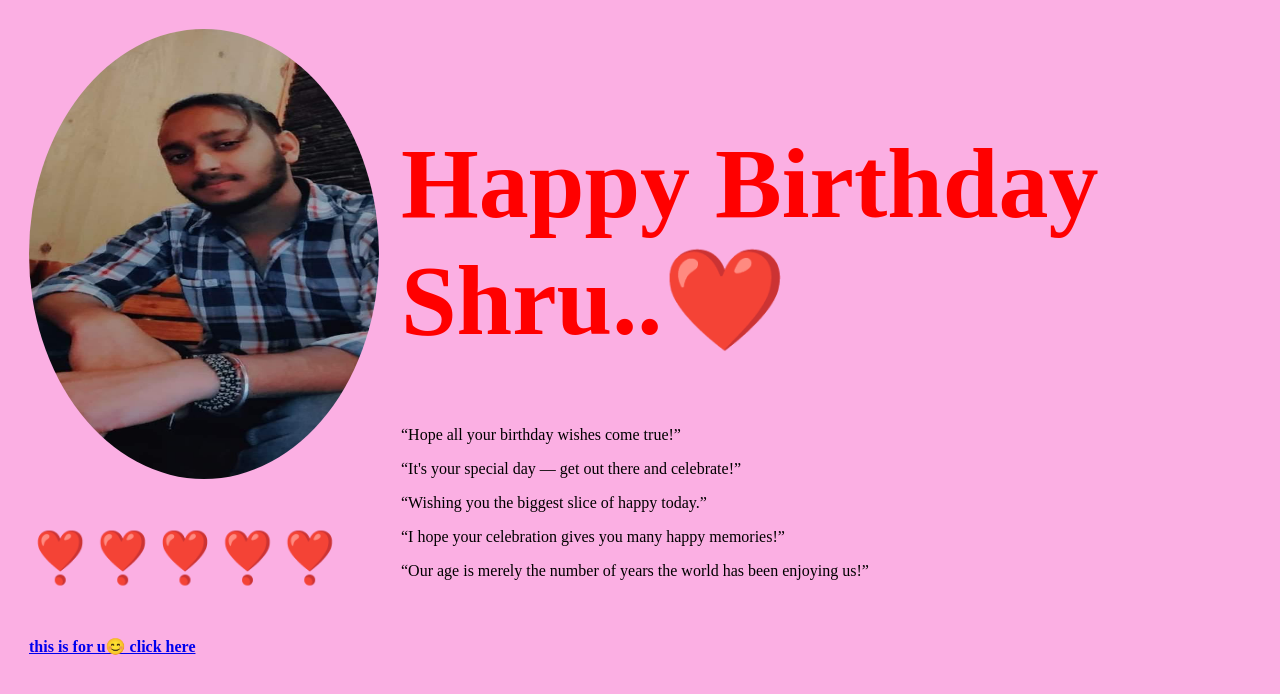
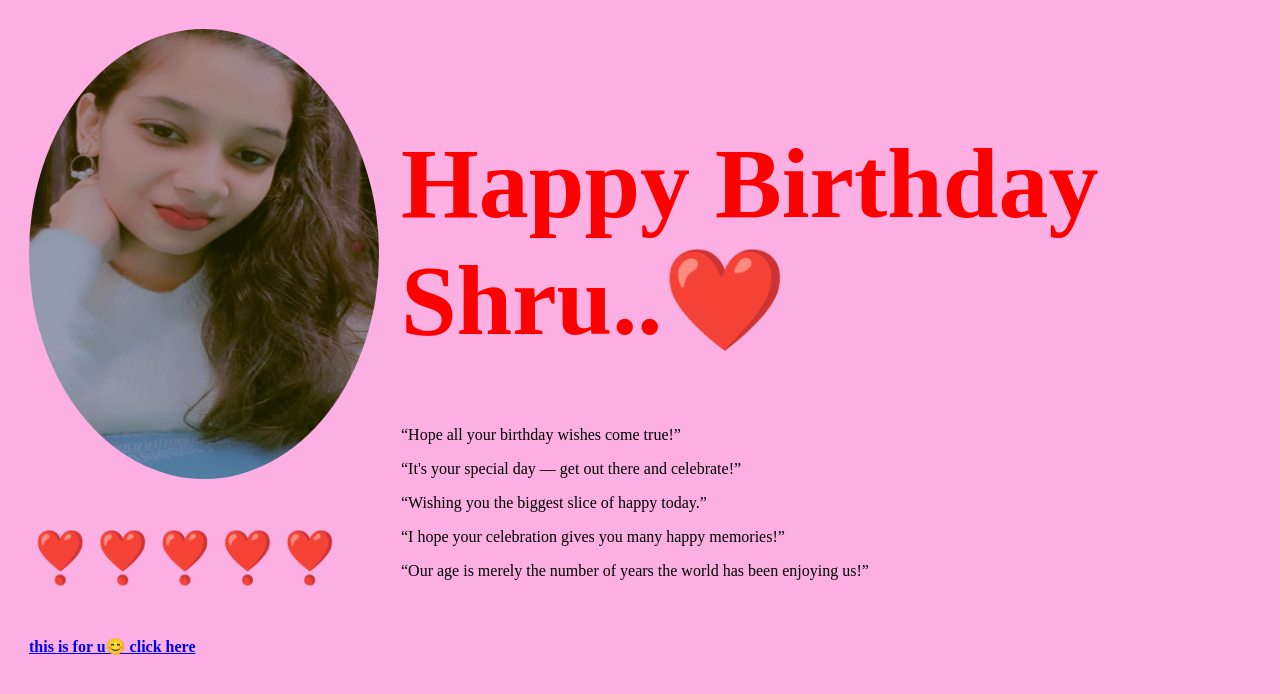
Before and after one commit to Monu1432/birthday, a plain HTML site: page index.html in a window 1280 px wide. Drawn offline with Linux system fonts and the light colour scheme.

Commit message:
Update index.html

```diff
--- a/index.html
+++ b/index.html
@@ -9,7 +9,7 @@
 <table cellspacing="20" >
 <tr>
 <td>
-	<img class=" circular" src="ms.jpeg " alt="Happy Birthday Shru..❤️">
+	<img class=" circular" src="bdy.jpg " alt="Happy Birthday Shru..❤️">
 	<h3>❣️❣️❣️❣️❣️</h3>
         <a href="https://www.youtube.com/watch?v=K2aJTT29ZdU"><h4>this is for u😊 click here</h4></a>
 
```
